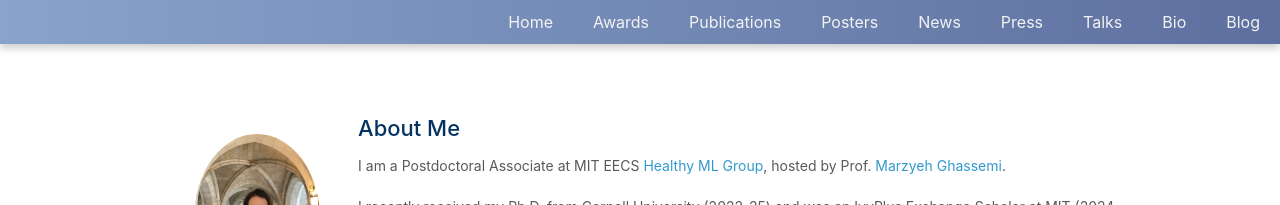
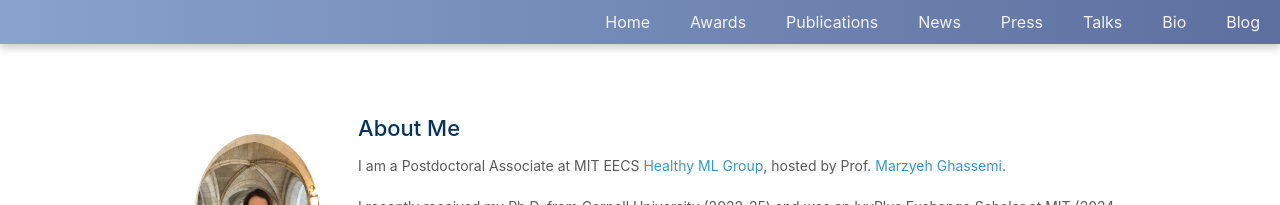
Before and after one commit to YuexingHao/Yuexing-Hao, a Jekyll site: the page built from index.md, in a window 1280 px wide. Shown: the top 205 px of the page. Built offline with Jekyll 4.4.1, drawn with Linux system fonts in a browser that asks for light colours; nearby versions of some CDN libraries; a style sheet for code colours, icons or effects is not loaded; our own code applies the rules of GitHub Pages for plain Markdown files.

Commit message:
Remove Posters link from navigation as publications are now unified

```diff
--- a/_data/navigation.yml
+++ b/_data/navigation.yml
@@ -18,9 +18,6 @@ main:
   - title: "News"
     url: /#news
 
-  - title: "Posters"
-    url: /#PosterPapers
-
   - title: "Publications"
     url: /#publications
 
```
